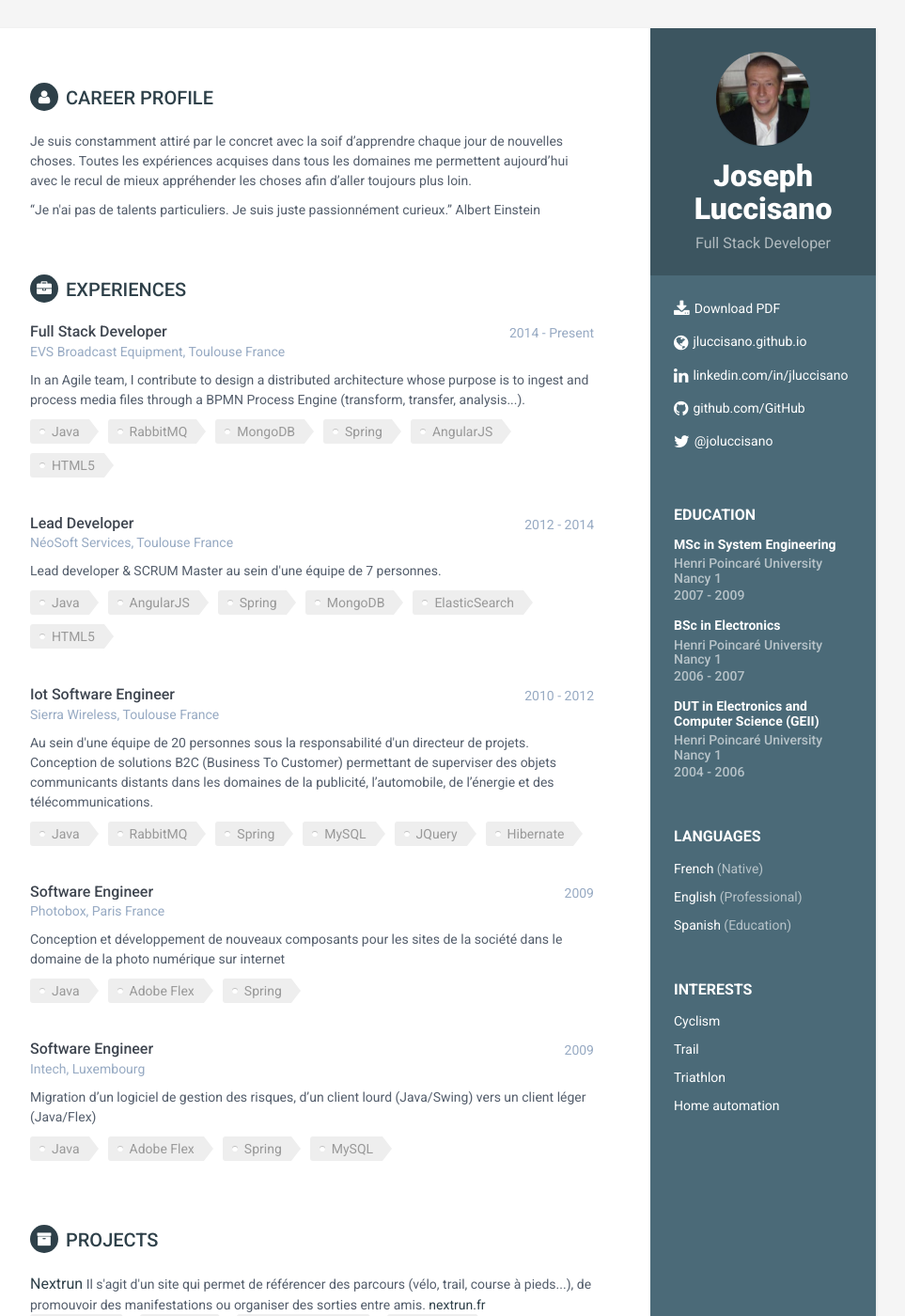
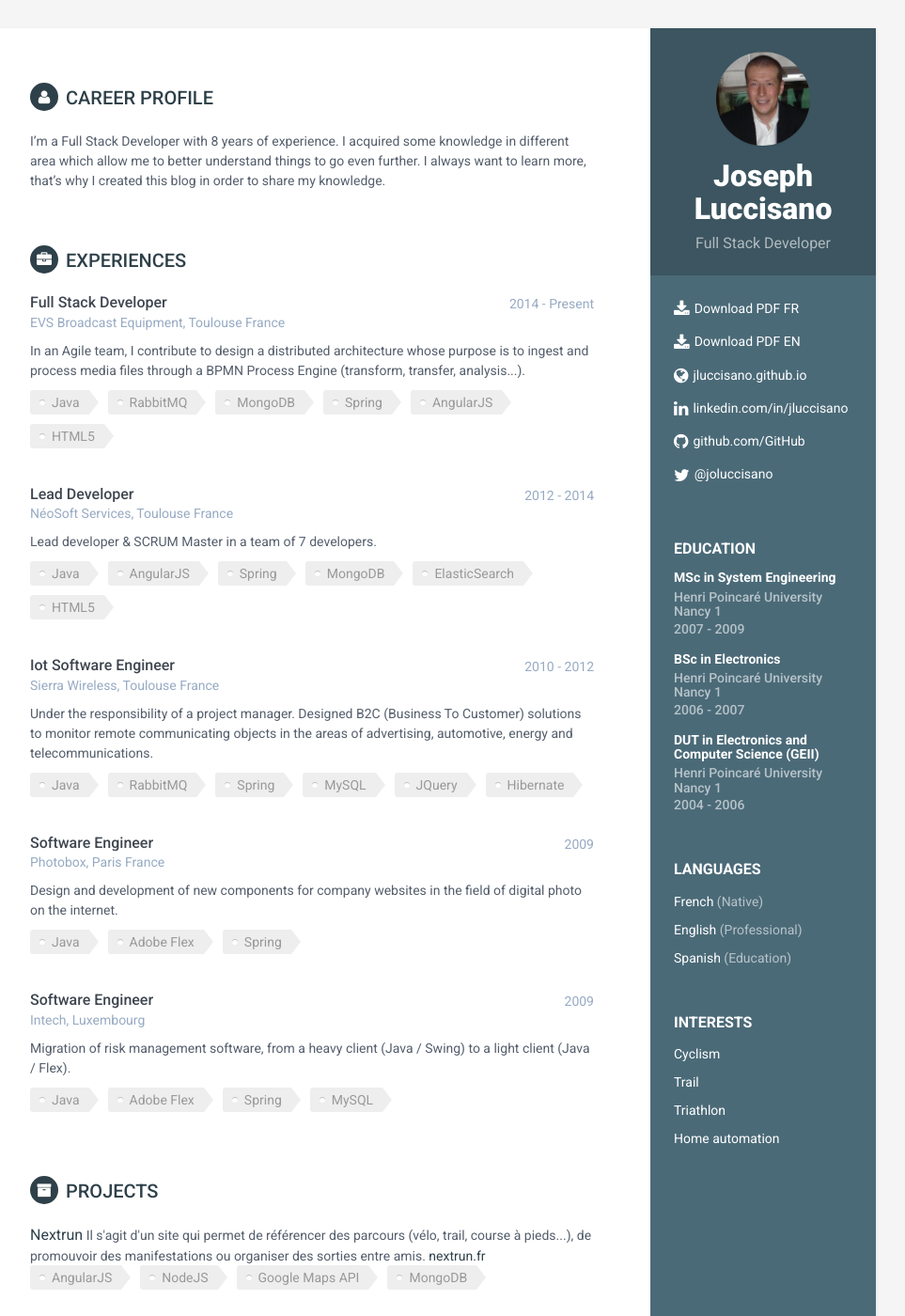
Before and after one commit to jluccisano/online-cv, a Jekyll site: the page built from index.html, in a window 1280 px wide and 1400 px high. Shown: the whole window at 94% size, without its empty margins (188-1151 px from the left). Built offline with Jekyll 4.4.1, drawn with Linux system fonts in a browser that asks for light colours; some of the changed text lies outside the part shown.

Commit message:
some adjustments

```diff
--- a/_includes/career-profile.html
+++ b/_includes/career-profile.html
@@ -1,8 +1,6 @@
 <section class="section summary-section">
 <h2 class="section-title"><i class="fa fa-user"></i>Career Profile</h2>
 <div class="summary">
-    <p>Je suis constamment attiré par le concret avec la soif d’apprendre chaque jour de nouvelles choses. Toutes les expériences acquises dans tous les domaines me permettent aujourd’hui avec le recul de mieux appréhender les choses afin d’aller toujours plus loin.</p>
-
-	<p>“Je n'ai pas de talents particuliers. Je suis juste passionnément curieux.” Albert Einstein</p>
+    <p>I’m a Full Stack Developer with 8 years of experience. I acquired some knowledge in different area which allow me to better understand things to go even further. I always want to learn more, that’s why I created this blog in order to share my knowledge.</p>
 </div><!--//summary-->
 </section><!--//section-->
--- a/_includes/experience.html
+++ b/_includes/experience.html
@@ -36,7 +36,7 @@
                         <div class="company">NéoSoft Services, Toulouse France</div>
                     </div><!--//meta-->
                     <div class="details">
-                        <p>Lead developer & SCRUM Master au sein d'une équipe de 7 personnes.</p>
+                        <p>Lead developer & SCRUM Master in a team of 7 developers.</p>
 
                         <ul class="tags">
                           <li><a target="_blank" href="http://www.java.com" class="tag">Java</a></li>
@@ -58,8 +58,7 @@
                         <div class="company">Sierra Wireless, Toulouse France</div>
                     </div><!--//meta-->
                     <div class="details">
-                        <p>Au sein d'une équipe de 20 personnes sous la responsabilité d'un
-                           directeur de projets. Conception de solutions B2C (Business To Customer) permettant de superviser des objets communicants distants dans les domaines de la publicité, l’automobile, de l’énergie et des télécommunications.</p>
+                        <p>Under the responsibility of a project manager. Designed B2C (Business To Customer) solutions to monitor remote communicating objects in the areas of advertising, automotive, energy and telecommunications.</p>
 
                         <ul class="tags">
                           <li><a target="_blank" href="#" class="tag">Java</a></li>
@@ -82,7 +81,7 @@
                         <div class="company">Photobox, Paris France</div>
                     </div><!--//meta-->
                     <div class="details">
-                        <p>Conception et développement de nouveaux composants pour les sites de la société dans le domaine de la photo numérique sur internet</p>
+                        <p>Design and development of new components for company websites in the field of digital photo on the internet.</p>
 
                         <ul class="tags">
                           <li><a target="_blank" href="#" class="tag">Java</a></li>
@@ -101,7 +100,7 @@
                         <div class="company">Intech, Luxembourg</div>
                     </div><!--//meta-->
                     <div class="details">
-                        <p>Migration d’un logiciel de gestion des risques, d’un client lourd (Java/Swing) vers un client léger (Java/Flex)</p>
+                        <p>Migration of risk management software, from a heavy client (Java / Swing) to a light client (Java / Flex).</p>
 
                         <ul class="tags">
                           <li><a target="_blank" href="#" class="tag">Java</a></li>
--- a/_includes/projects.html
+++ b/_includes/projects.html
@@ -16,8 +16,7 @@
                 </div><!--//item-->
 
                 <div class="item">
-                    <span class="project-title"><a href="#hook">Home automation</a></span> il s'agit de petits projets sous forme de tutoriaux
-                    dans le domaine domotique sur la base de RaspBerry PI
+                    <span class="project-title"><a href="#hook">Home automation</a></span>This is my portfolio where I put in place concrete architectures to both train me on new technologies but also to put in place things useful in my house (eg: Create a sprinkler system, Create a reactive weather station ...)
                     <a href="http://jluccisano.github.io">jluccisano.github.io</a>
                     <span class="project-tagline"></span>
 
--- a/_includes/sidebar.html
+++ b/_includes/sidebar.html
@@ -11,7 +11,8 @@
             <div class="contact-container container-block">
                 <ul class="list-unstyled contact-list">
 
-                    <li><i class="fa fa-download"></i><a href="/assets/pdf/J_LUCCSANO_CV_fr.pdf" download>Download PDF</a></li>
+                    <li><i class="fa fa-download"></i><a href="/assets/pdf/J_LUCCISANO_CV_fr.pdf" download>Download PDF FR</a></li>
+                    <li><i class="fa fa-download"></i><a href="/assets/pdf/J_LUCCISANO_CV_en.pdf" download>Download PDF EN</a></li>
 
                     {% if site.email %}
                     <li class="email"><i class="fa fa-envelope"></i><a href="mailto: {{site.email}}">{{site.email}}</a></li>
```
Also changed, not shown: assets/pdf/74933-1.png (added), 3 other files.
